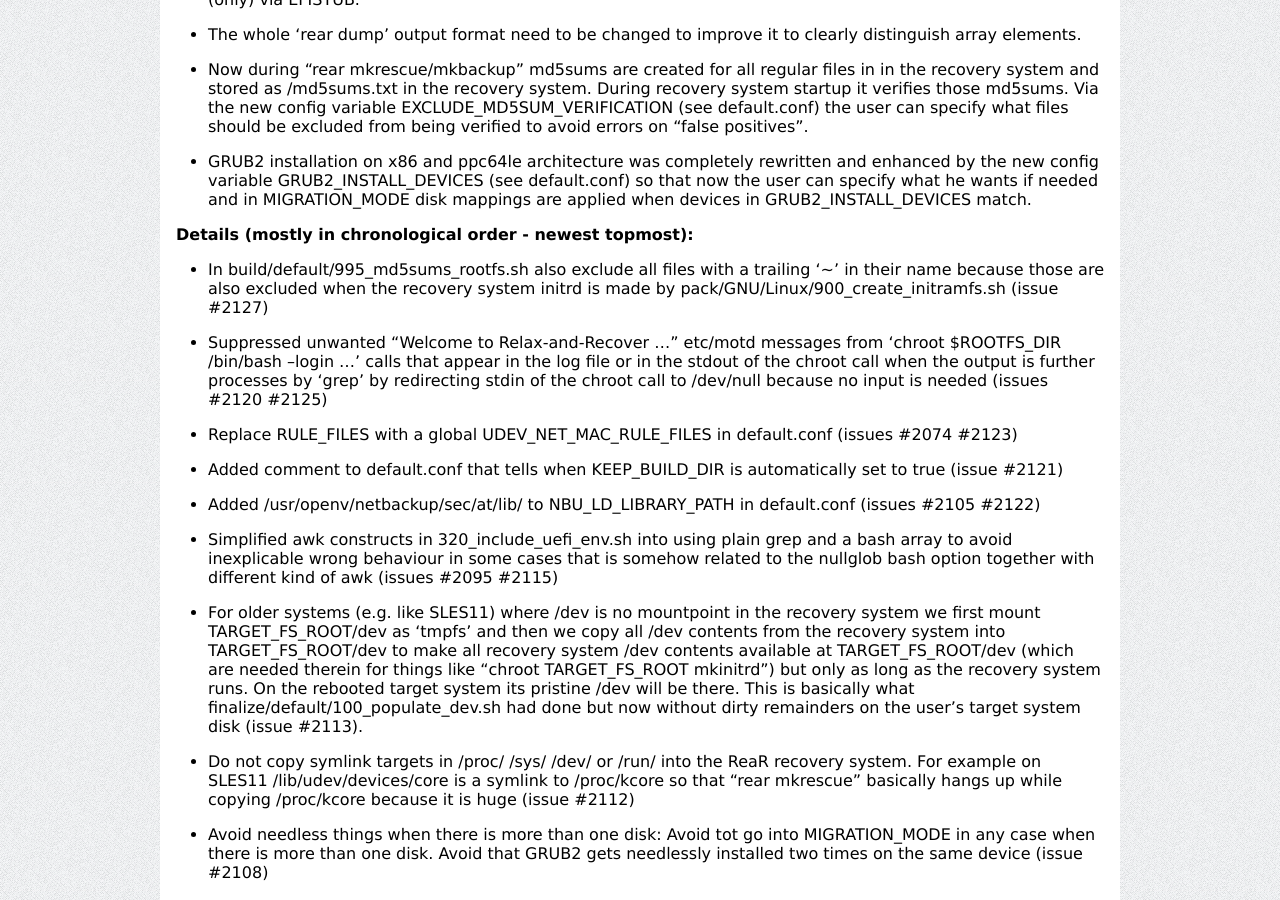
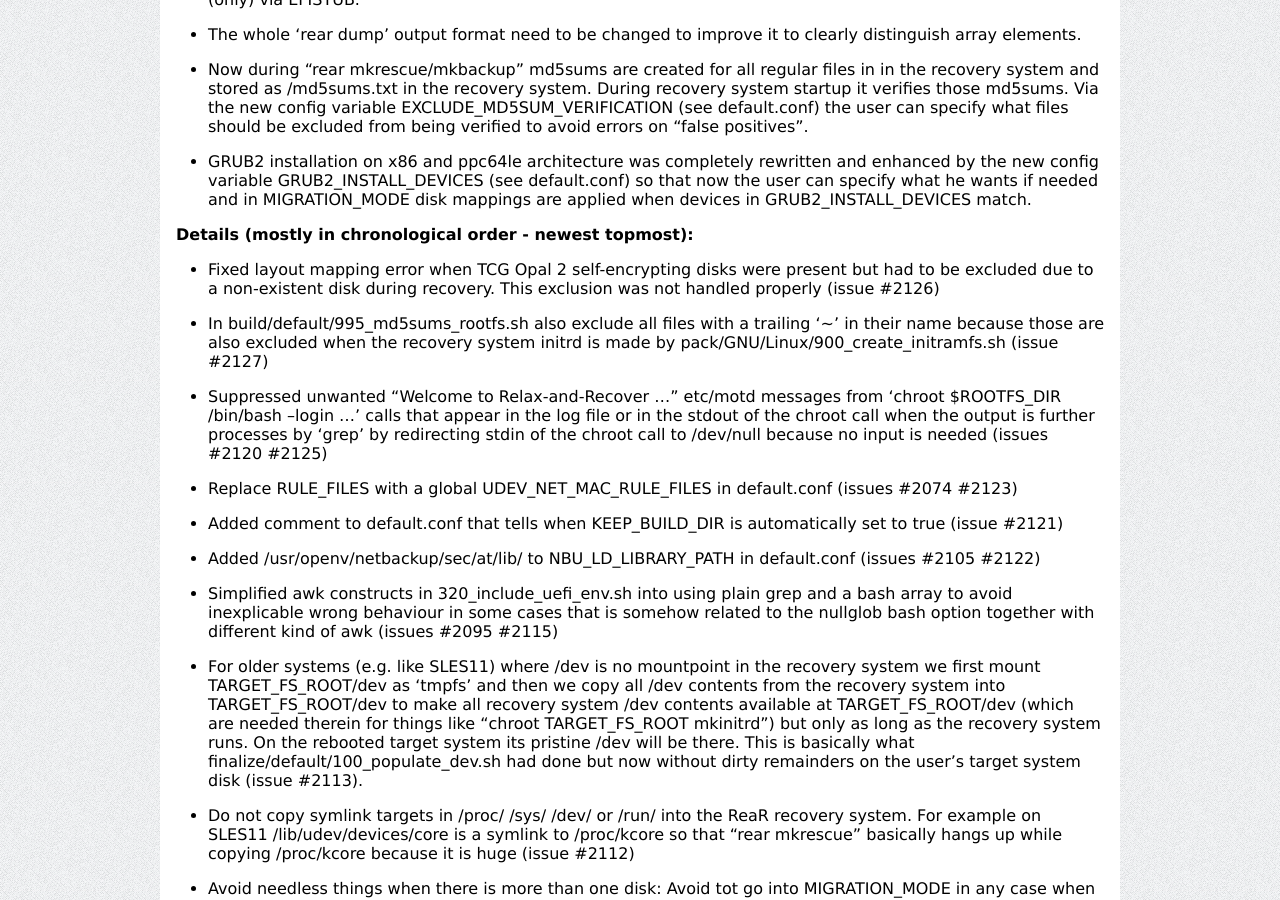
Before and after one commit to rear/rear.github.com, a Jekyll site: the page built from documentation/release-notes-2-5.md, in a window 1280 px wide and 900 px high, scrolled down 3802 px. Built offline with Jekyll 4.4.1, drawn with Linux system fonts in a browser that asks for light colours; comment, search, counter and statistics services are not loaded.

Commit message:
Update release-notes-2-5.md
Added latest changes to the "Details" part of "Version 2.5"

```diff
--- a/documentation/release-notes-2-5.md
+++ b/documentation/release-notes-2-5.md
@@ -251,6 +251,8 @@ so that now the user can specify what he wants if needed and in MIGRATION_MODE
 disk mappings are applied when devices in GRUB2_INSTALL_DEVICES match.
 
 #### Details (mostly in chronological order - newest topmost):
+
+* Fixed layout mapping error when TCG Opal 2 self-encrypting disks were present but had to be excluded due to a non-existent disk during recovery. This exclusion was not handled properly (issue #2126)
 
 * In build/default/995_md5sums_rootfs.sh also exclude all files with a trailing '~' in their name because those are also excluded when the recovery system initrd is made by pack/GNU/Linux/900_create_initramfs.sh (issue #2127)
 
```
